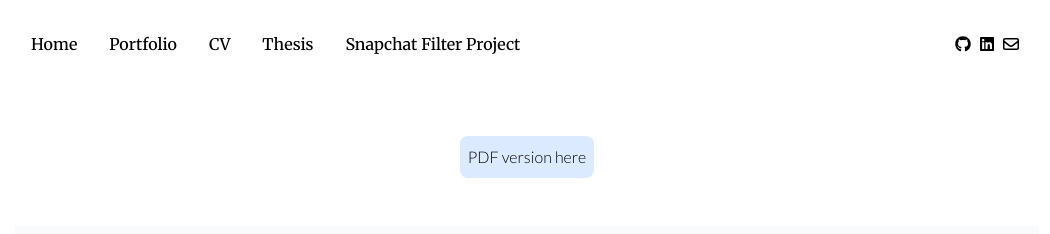
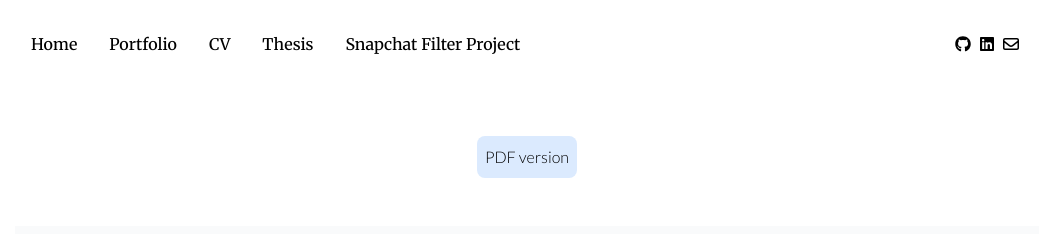
Before and after one commit to oflynned/personal-website, a Next.js app: page /cv in a window 1280 px wide. Shown: the top 234 px of the page, without its empty margins (113-1163 px from the left). Built offline with nearby package versions, Linux system fonts and the light colour scheme.

Commit message:
chore: hide x-overflow on cv

```diff
--- a/src/pages/cv.tsx
+++ b/src/pages/cv.tsx
@@ -28,7 +28,7 @@ const {
 const CurriculumVitae: NextPage = () => {
   return (
     <div
-      className={'flex flex-col w-screen min-h-screen flex items-center mb-8'}
+      className={'flex flex-col max-w-screen min-h-screen flex items-center mb-8 overflow-x-hidden'}
     >
       <Navbar />
       <div className={'m-12'}>
@@ -37,7 +37,7 @@ const CurriculumVitae: NextPage = () => {
             window.open('/cv.pdf', '_blank');
           }}
         >
-          PDF version here
+          PDF version
         </Chip>
       </div>
       <Page>
```
